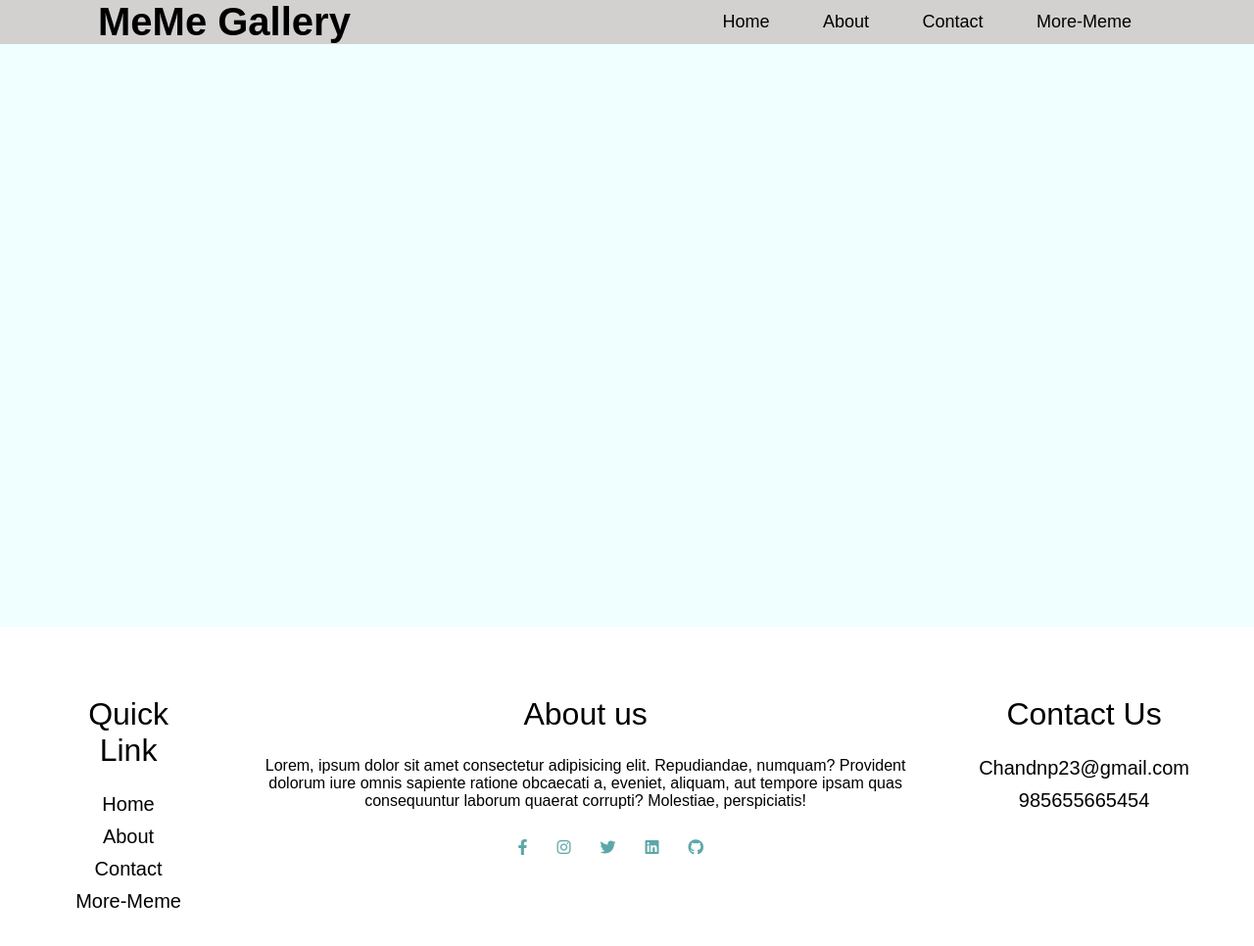
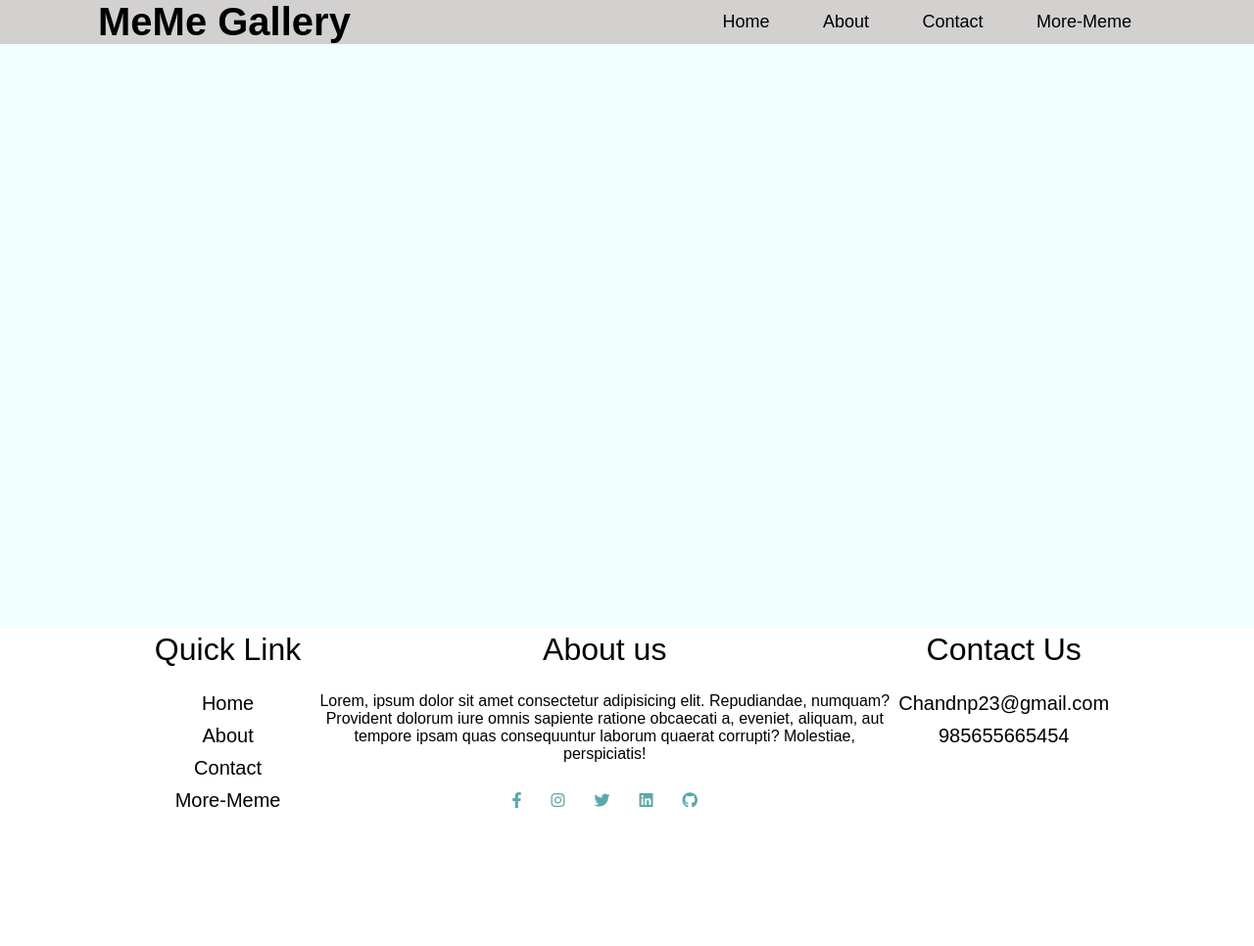
Before and after one commit to Chandnp3/Meme-gallery, a plain HTML site: page index.html in a window 1280 px wide. Shown: the whole page at 98% size. After the commit the page ends 839 px from the top, so only its background shows below. Drawn offline with Linux system fonts and the light colour scheme.

Commit message:
3rd commit

```diff
--- a/style.css
+++ b/style.css
@@ -5,12 +5,11 @@
   font-family: sans-serif;
 }
 header{
-    width:100%;
     min-height: 80vh;
     background: azure;
 }
 nav{
-    width: 100%;
+
     background: rgb(211, 208, 208);
     display: flex;
     justify-content: space-between;
@@ -42,9 +41,9 @@ footer{
 }
 .Footer-row{
     display: flex;
-    justify-content: space-between;
-    gap: 3.5rem;
-    padding: 66px;
+    justify-content: flex-start;
+    justify-content: center;
+
 }
 .Footer-row h2{
     color: black;
@@ -74,16 +73,16 @@ footer{
 }
 .Footer-row p{
     margin: 20px 0;
-    max-width: 900px;
+    max-width: 600px;
     text-align: center;
 }
 .icons{
     display: flex;
+    justify-content: center;
     margin-top: 30px;
     gap: 30px;
     cursor: pointer;
-    margin-left: 40%;
-    margin-right: 40%;
+    align-items: flex-end;
 }
 .icons i{
     color: rgb(93, 167, 167);
```
